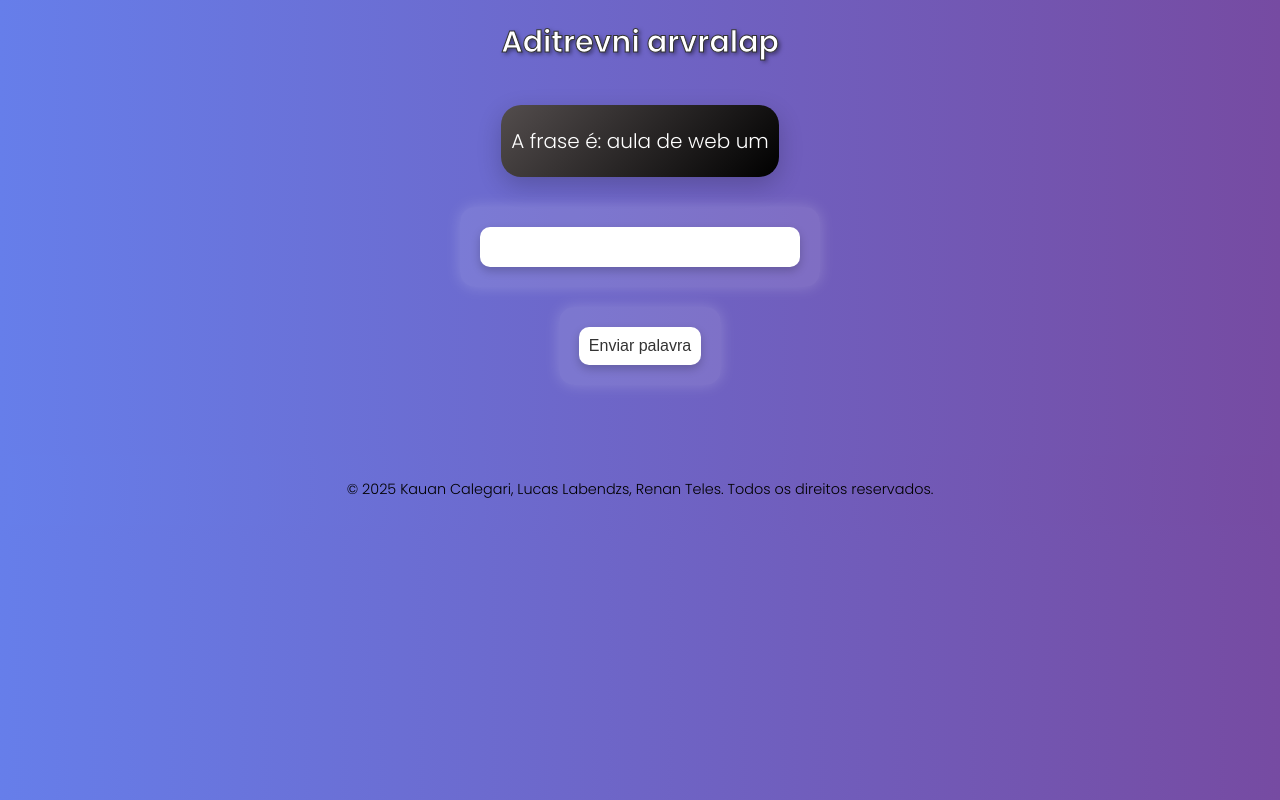
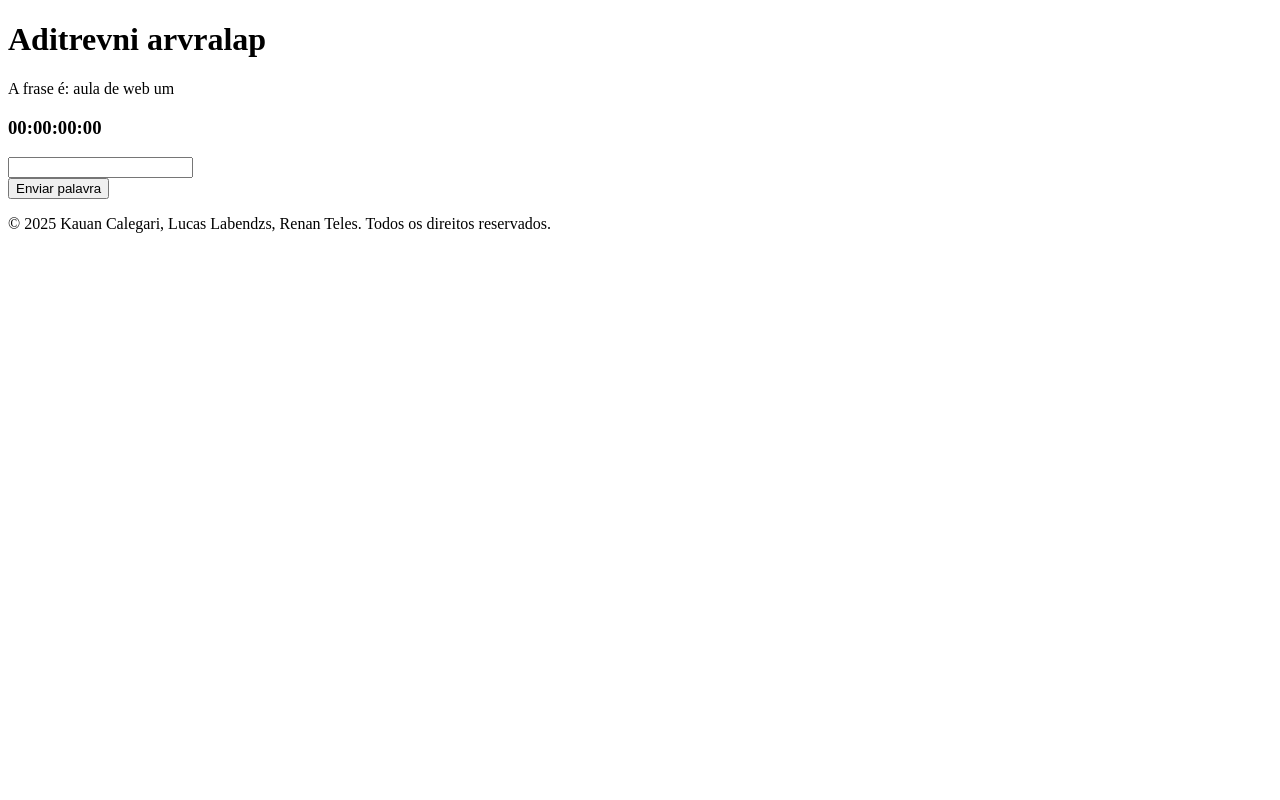
Before and after one commit to lucaslabendzs/GAME---Aditrevni-Esarf, a PHP site: page / in a window 1280 px wide. Run offline with PHP 8.4, Linux system fonts and the light colour scheme; some libraries are stand-ins or nearby versions.

Commit message:
Edit index.php

```diff
--- a/index.php
+++ b/index.php
@@ -4,9 +4,8 @@
 <head>
     <meta charset="UTF-8">
     <meta name="viewport" content="width=device-width, initial-scale=1.0">
-    <link rel="stylesheet" href="index.css">
+    <link rel="stylesheet" href="indexcopy.css">
     <link href="https://fonts.googleapis.com/css2?family=Poppins:wght@300;600&display=swap" rel="stylesheet">
-
     <script src="https://ajax.googleapis.com/ajax/libs/jquery/3.1.1/jquery.min.js"></script>
     <title>Document</title>
 </head>
@@ -18,7 +17,9 @@
     <div class="frase" id="frase">
 
     </div>
-
+    <div class="cronometro">
+        <h3 id = "counter">00:00:00:00</h3>
+    </div>
     <div class="caixa">
         <input type="text" id="caixa-texto" />
 
```
